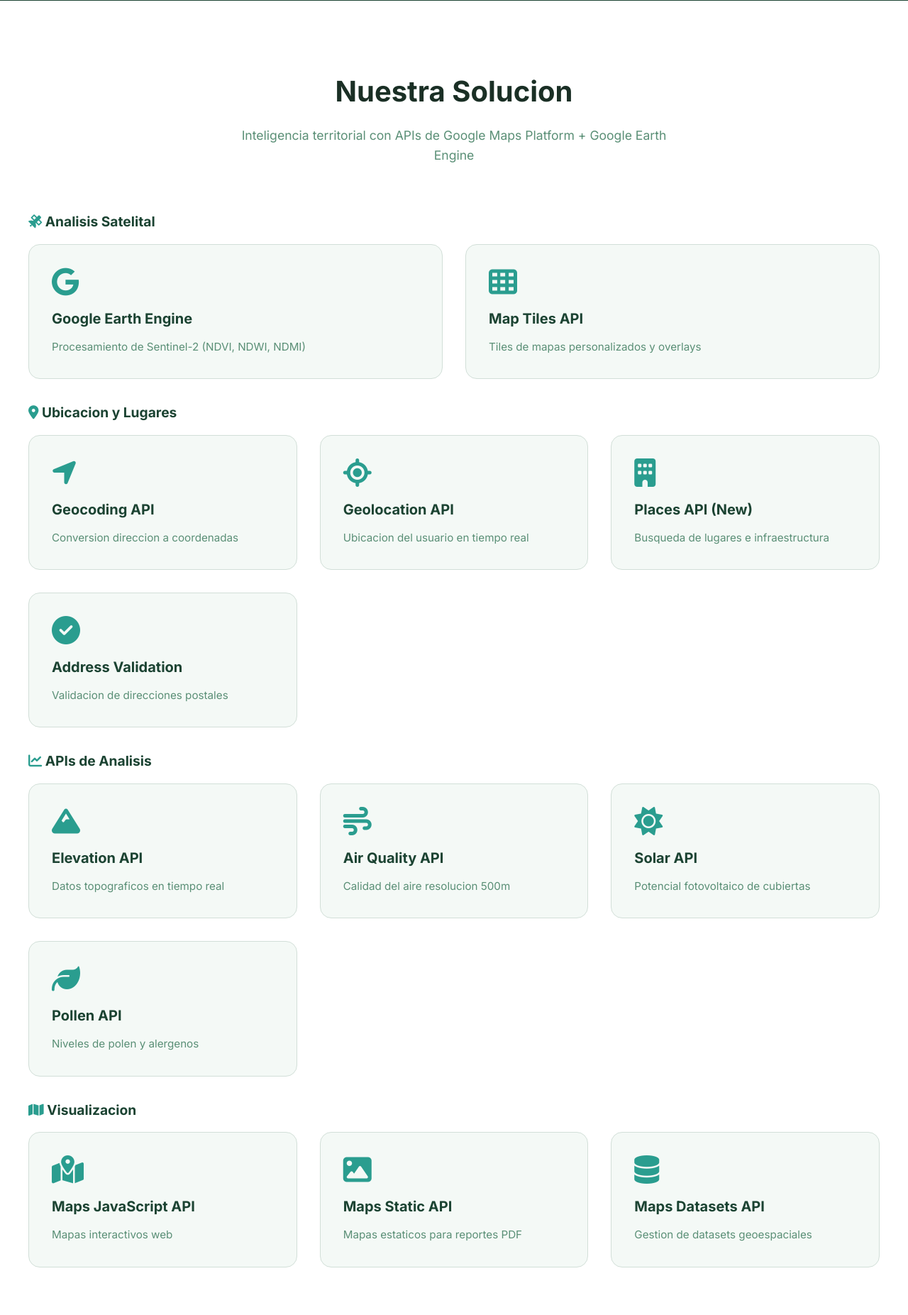
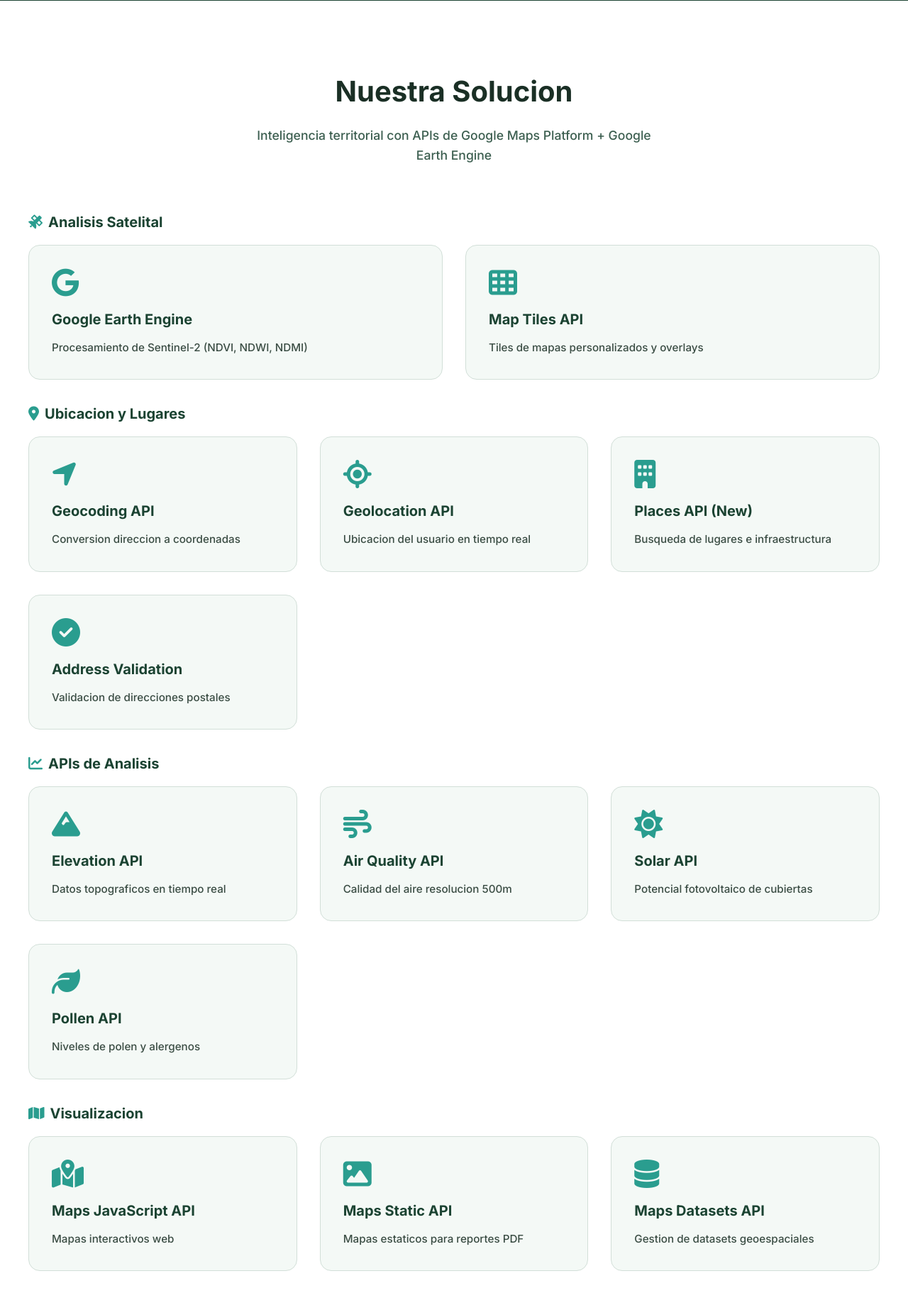
Before and after one commit to theChosen16/Demo_geofeedback, a Flask app: page / in a window 1280 px wide; the page is wider, and only the part inside the window is pictured. Shown: the part 3496-5349 px from the top of that part at 71% size. Run offline with Flask 3, Linux system fonts and the light colour scheme; data that the repository does not hold is empty; some libraries are stand-ins or nearby versions.

Commit message:
Fix: high contrast refactoring for Nuestra Solucion section - category titles, card-light text and dark mode overrides

```diff
--- a/api/static/css/app.css
+++ b/api/static/css/app.css
@@ -446,6 +446,29 @@
       .card-light i { color: var(--secondary); }
       .card-light h3 { color: var(--primary); }
       .card-light p { color: var(--text-light); }
+
+      /* High Contrast Nuestra Solucion (Section, Categories & Cards) */
+      .solucion-category-title {
+          color: var(--primary);
+          margin-top: 2rem;
+          margin-bottom: 1rem;
+          font-size: 1.25rem;
+          font-weight: 700;
+          display: flex;
+          align-items: center;
+          gap: 0.5rem;
+          transition: color 0.3s ease;
+      }
+      .section-light .section-header p {
+          color: var(--primary);
+          font-weight: 500;
+          opacity: 0.85;
+      }
+      .card-light p {
+          color: var(--text);
+          opacity: 0.85;
+          font-weight: 500;
+      }
       .dashboard-demo-card {
           background: rgba(255, 255, 255, 0.05);
           border-radius: 16px;
@@ -1945,6 +1968,28 @@
           color: var(--text-light) !important;
           border-bottom-color: rgba(255, 255, 255, 0.1) !important;
       }
+      [data-theme="dark"] .solucion-category-title {
+          color: var(--text) !important; /* Extremely high contrast light mint */
+      }
+      [data-theme="dark"] .section-light .section-header p {
+          color: var(--text) !important; /* Extremely high contrast light mint */
+          opacity: 0.9 !important;
+      }
+      [data-theme="dark"] .card-light {
+          background: var(--background) !important; /* #081C15 (dark abisal) */
+          border: 1px solid rgba(255, 255, 255, 0.08) !important;
+          box-shadow: 0 4px 15px rgba(0, 0, 0, 0.4) !important;
+      }
+      [data-theme="dark"] .card-light h3 {
+          color: var(--text) !important; /* #D8F3DC (high contrast light mint) */
+      }
+      [data-theme="dark"] .card-light p {
+          color: var(--text-light) !important; /* #74C69D (brighter mint) */
+          opacity: 0.95 !important;
+      }
+      [data-theme="dark"] .card-light i {
+          color: var(--secondary) !important; /* #2A9D8F (brighter teal) */
+      }
       [data-theme="dark"] .chat-input-wrapper {
           background: var(--white) !important;
           border-top: 1px solid var(--border) !important;
--- a/api/templates/index.html
+++ b/api/templates/index.html
@@ -532,7 +532,7 @@
 
         <!-- API Category: Satellite -->
         <h3
-          style="color: var(--primary); margin-bottom: 1rem; font-size: 1.2rem"
+          class="solucion-category-title"
           data-en-html='<i class="fas fa-satellite" style="color: var(--secondary)"></i> Satellite Analysis'
         >
           <i class="fas fa-satellite" style="color: var(--secondary)"></i>
@@ -553,7 +553,7 @@
 
         <!-- API Category: Location -->
         <h3
-          style="color: var(--primary); margin-bottom: 1rem; font-size: 1.2rem"
+          class="solucion-category-title"
           data-en-html='<i class="fas fa-location-dot" style="color: var(--secondary)"></i> Location and Places'
         >
           <i class="fas fa-location-dot" style="color: var(--secondary)"></i>
@@ -584,7 +584,7 @@
 
         <!-- API Category: Analysis -->
         <h3
-          style="color: var(--primary); margin-bottom: 1rem; font-size: 1.2rem"
+          class="solucion-category-title"
           data-en-html='<i class="fas fa-chart-line" style="color: var(--secondary)"></i> Analysis APIs'
         >
           <i class="fas fa-chart-line" style="color: var(--secondary)"></i> APIs
@@ -615,7 +615,7 @@
 
         <!-- API Category: Visualization -->
         <h3
-          style="color: var(--primary); margin-bottom: 1rem; font-size: 1.2rem"
+          class="solucion-category-title"
           data-en-html='<i class="fas fa-map" style="color: var(--secondary)"></i> Visualization'
         >
           <i class="fas fa-map" style="color: var(--secondary)"></i>
```
